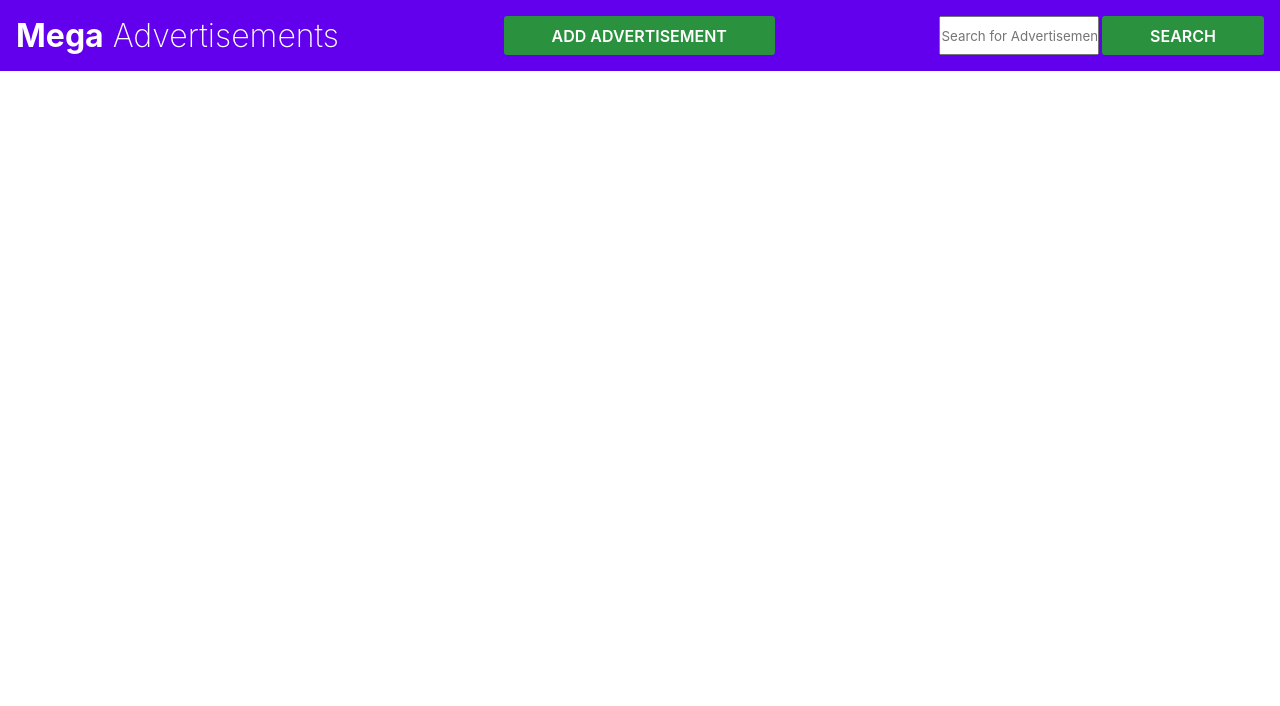
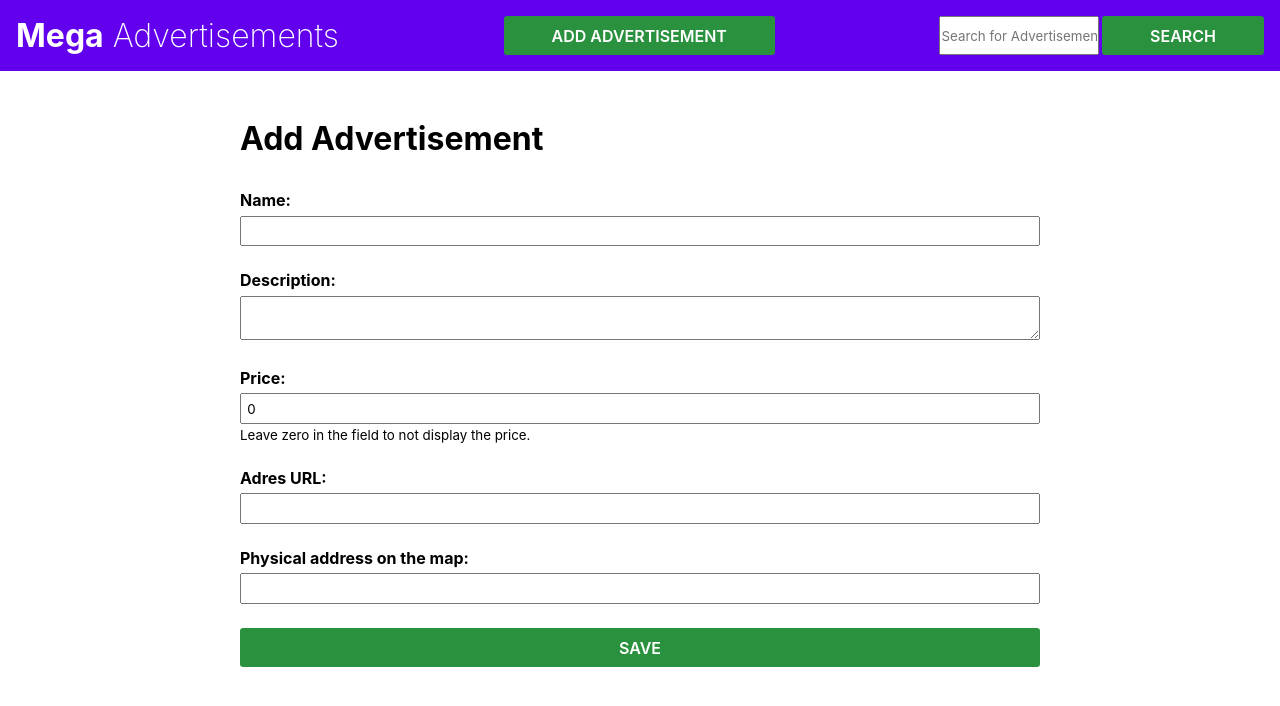
Before and after one commit to kwiatkowski1981/megaAdsFront, a React (Create React App) app: page /ad in a window 1280 px wide. Shown: the top 706 px of the page. Built offline with nearby package versions, Linux system fonts and the light colour scheme.

Commit message:
updated all stuff

```diff
--- a/src/App.tsx
+++ b/src/App.tsx
@@ -12,7 +12,7 @@ export const App = () => {
             <Header/>
             <Routes>
                 <Route path="/" element={<Map/>}/>
-                <Route path="/add" element={<AddForm/>}/>
+                <Route path="/ad" element={<AddForm/>}/>
             </Routes>
         </SearchContext.Provider>
     );
--- a/src/components/AddForm/AddForm.tsx
+++ b/src/components/AddForm/AddForm.tsx
@@ -6,6 +6,7 @@ import './AddForm.css';
 
 export const AddForm = () => {
     const [loading, setLoading] = useState(false);
+    const [id, setId] = useState('');
     const [form, setForm] = useState({
         name: '',
         description: '',
@@ -31,13 +32,11 @@ export const AddForm = () => {
                 }),
             });
             const data = await res.json();
-            console.log(data);
-
+            setId(data.id);
         } finally {
             setLoading(false);
         }
-
-    }
+    };
 
     const updateForm = (key: string, value: any) => {
         setForm(form => ({
@@ -48,6 +47,10 @@ export const AddForm = () => {
 
     if (loading) {
         return <h2>Adding an advertisement is in progress...</h2>
+    }
+
+    if (id) {
+        return <h2>Your advertisement "{form.name}" has been correctly added to the website under the ID: {id}.</h2>;
     }
 
     return (
@@ -120,5 +123,5 @@ export const AddForm = () => {
             </p>
             <Btn text={"Save"}/>
         </form>
-    )
+    );
 }
--- a/src/components/layout/Header.css
+++ b/src/components/layout/Header.css
@@ -5,6 +5,11 @@ header {
     display: flex;
     align-items: center;
     justify-content: space-between;
+}
+
+header .logo {
+    text-decoration: none;
+    color: #fff;
 }
 
 header h1 {
--- a/src/components/layout/Header.tsx
+++ b/src/components/layout/Header.tsx
@@ -3,6 +3,7 @@ import {SearchContext} from "../../contexts/search.context";
 import {Btn} from "../common/Btn";
 
 import './Header.css';
+import {Link} from "react-router-dom";
 
 export const Header = () => {
     const {search, setSearch} = useContext(SearchContext);
@@ -16,9 +17,11 @@ export const Header = () => {
     return (
         <header>
             <h1>
+                <Link to='/' className={'logo'}>
                 <strong>Mega</strong> Advertisements
+                </Link>
             </h1>
-            <Btn to="/add" text={'Add Advertisement'}/>
+            <Btn to="/ad" text={'Add Advertisement'}/>
             <form
                 className="search"
                 onSubmit={setStateFromLocalState}
```
